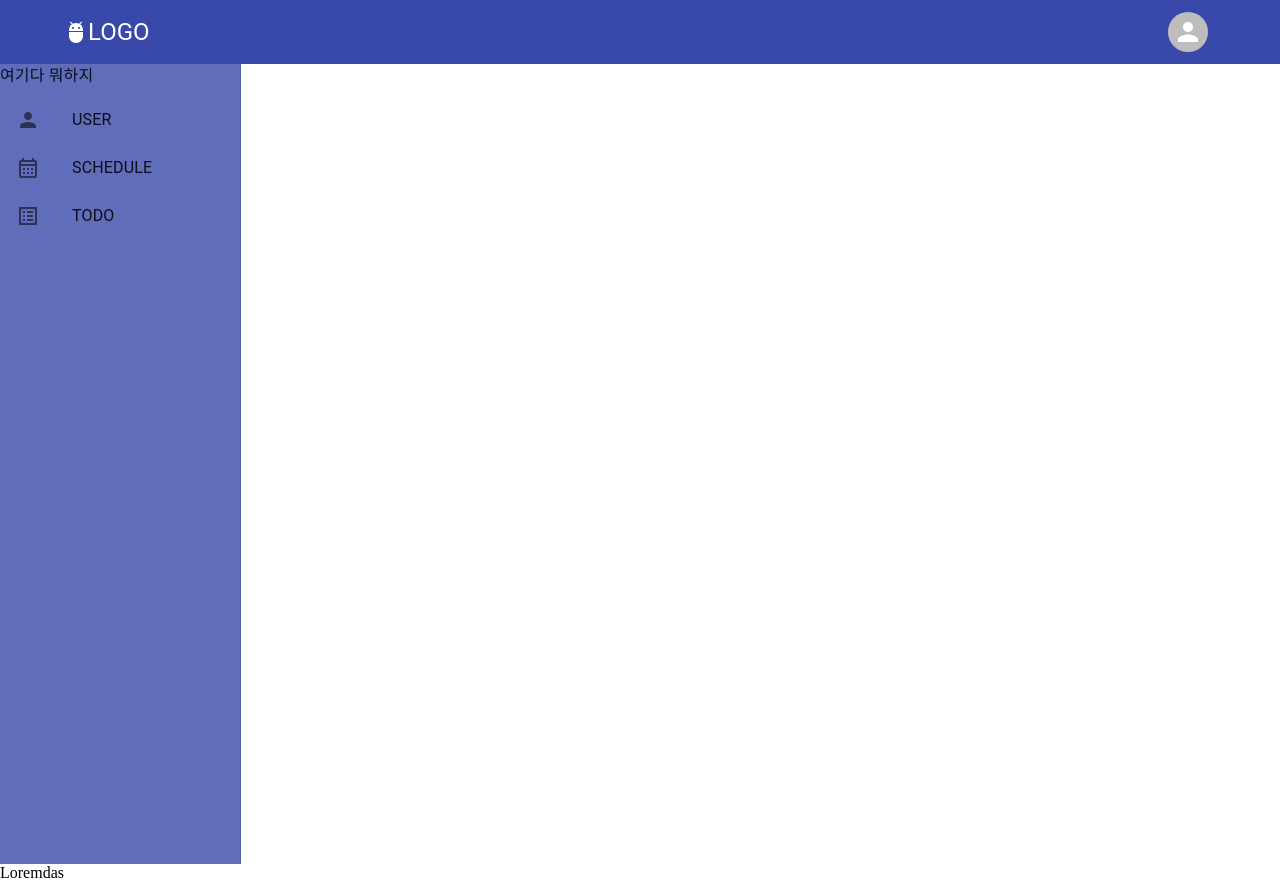
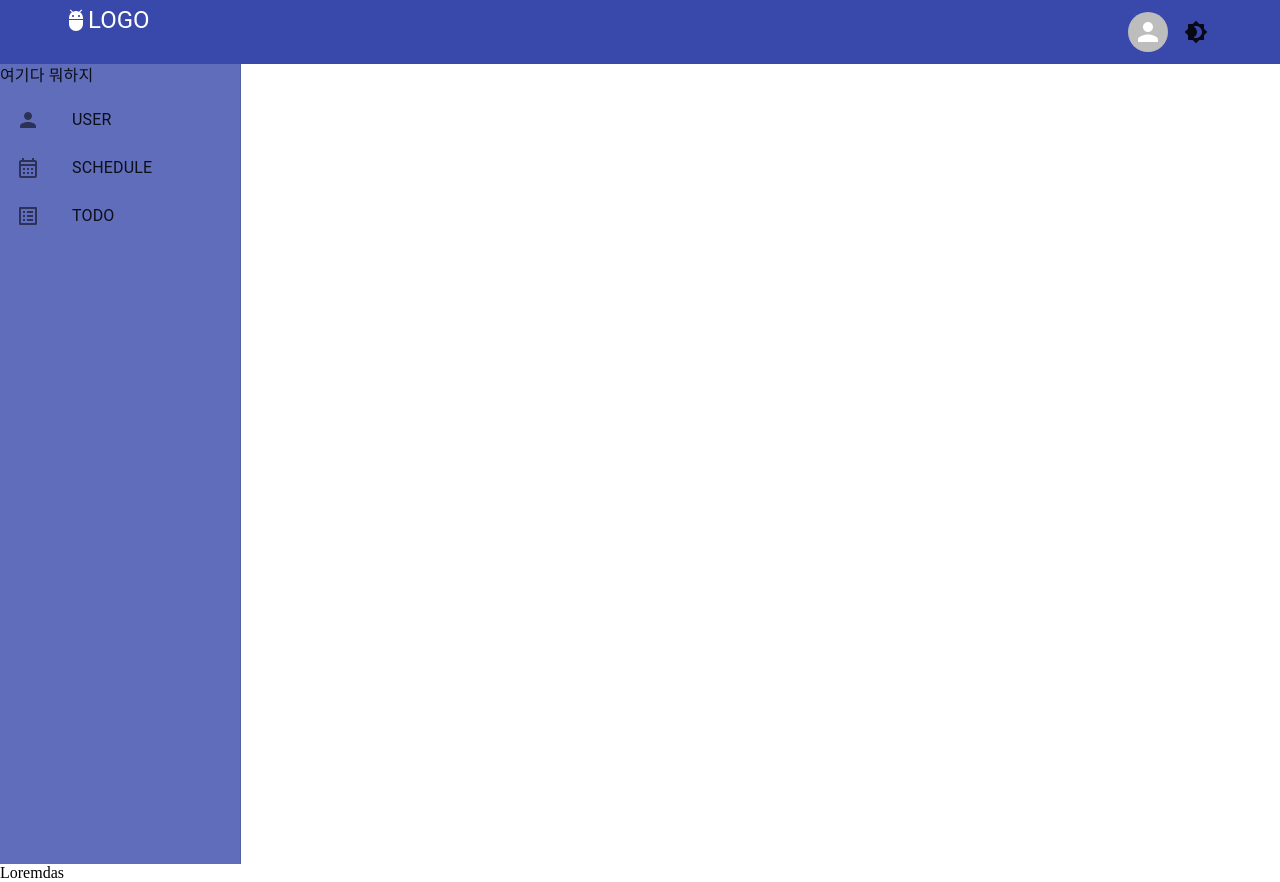
Before and after one commit to changhak0310/react-company, a React (Create React App) app: page /user in a window 1280 px wide. Built offline with nearby package versions, Linux system fonts and the light colour scheme.

Commit message:
darkMode

```diff
--- a/package.json
+++ b/package.json
@@ -11,7 +11,8 @@
     "react": "^18.2.0",
     "react-dom": "^18.2.0",
     "react-router-dom": "^6.4.3",
-    "react-scripts": "5.0.1"
+    "react-scripts": "5.0.1",
+    "recoil": "^0.7.6"
   },
   "scripts": {
     "start": "react-scripts start",
--- a/src/App.js
+++ b/src/App.js
@@ -1,3 +1,4 @@
+import * as React from "react"
 import { BrowserRouter, Route, Routes } from 'react-router-dom';
 import User from "./pages/User";
 import Schedule from "./pages/Schedule";
@@ -7,6 +8,10 @@ import { ThemeProvider, createTheme } from '@mui/material/styles';
 //Module
 import HeaderModule from "./modules/header/HeaderModule";
 import Sidebar from './modules/sidebar/SidebarModule';
+
+//recoil
+import { useRecoilState } from 'recoil'
+import { darkModeAtom } from './recoil/Atom'
 
 const getDesignToken = (mode) => ({
   palette: {
@@ -31,10 +36,18 @@ const getDesignToken = (mode) => ({
 })
 
 function App() {
-  const MainTheme = createTheme(getDesignToken('light'))
+  const [mode, setMode] = useRecoilState(darkModeAtom);
+  // const [mode, setMode] = React.useState('light');
+
+  const theme = React.useMemo(
+    () =>
+    createTheme(getDesignToken(mode)),
+    [mode],
+  );
+
   return (
     <BrowserRouter>
-      <ThemeProvider theme={MainTheme}>
+      <ThemeProvider theme={theme}>
         <HeaderModule/>
         <Sidebar/>
         <Routes>
--- /dev/null
+++ b/src/components/header/DarkMode.jsx
@@ -0,0 +1,52 @@
+import React from "react";
+//Theme
+import { useTheme } from '@mui/material/styles';
+
+//MUI
+import IconButton from '@mui/material/IconButton';
+import Box from '@mui/material/Box';
+
+//ICON
+import Brightness4Icon from '@mui/icons-material/Brightness4';
+import Brightness7Icon from '@mui/icons-material/Brightness7';
+
+//recoil
+import { useRecoilState } from 'recoil'
+import { darkModeAtom } from '../../recoil/Atom'
+
+export default function DarkMode() {
+    const [mode, setMode] = useRecoilState(darkModeAtom);
+    const colorMode = React.useMemo(
+        () => ({
+          toggleColorMode: () => {
+            setMode((prevMode) =>
+              prevMode === 'light' ? 'dark' : 'light',
+            );
+          },
+        }),
+        [],
+      );
+
+    const theme = useTheme();
+    return (
+        <Box
+        sx={{
+          display: 'flex',
+          alignItems: 'center',
+          justifyContent: 'center',
+          color: 'text.primary',
+        }}
+        >
+            <IconButton
+              sx={{
+                alignItems: 'center',
+                justifyContent: 'center',
+              }}
+              onClick={colorMode.toggleColorMode}
+              color="inherit"
+            >
+              {theme.palette.mode === 'dark' ? <Brightness7Icon /> : <Brightness4Icon />}
+            </IconButton>
+        </Box>
+    )
+}
--- a/src/index.js
+++ b/src/index.js
@@ -1,10 +1,13 @@
 import React from 'react';
 import ReactDOM from 'react-dom/client';
 import App from './App';
+import { RecoilRoot } from 'recoil'
 
 const root = ReactDOM.createRoot(document.getElementById('root'));
 root.render(
   <React.StrictMode>
-    <App />
+    <RecoilRoot>
+      <App />
+    </RecoilRoot>
   </React.StrictMode>
 );
--- a/src/modules/header/HeaderModule.jsx
+++ b/src/modules/header/HeaderModule.jsx
@@ -8,6 +8,7 @@ import Box from '@mui/material/Box';
 //components
 import Logo from '../../components/header/Logo';
 import Profile from '../../components/header/Profile';
+import DarkMode from '../../components/header/DarkMode';
 
 export default function HeaderModule() {
     return(
@@ -26,10 +27,24 @@ export default function HeaderModule() {
             }}
             //</Toolbar>sx={{style}}
             >
+              <Box
+                sx={{
+                  justifyContent: 'start',
+                }}
+              >
+                <Logo/>
+              </Box>
 
-              <Logo/>
+              <Box
+                sx={{
+                  display: 'flex'
+                }}
+              >
+                <Profile/>
 
-              <Profile/>
+                <DarkMode/>
+              </Box>
+
 
             </Box>
           </Toolbar>
--- /dev/null
+++ b/src/recoil/Atom.js
@@ -0,0 +1,6 @@
+import { atom } from 'recoil'
+
+export const darkModeAtom = atom({
+    key: 'darkMode',
+    default: 'light'
+})
```
Also changed, not shown: 1 other file (tests, documents, lock files or other folders).
